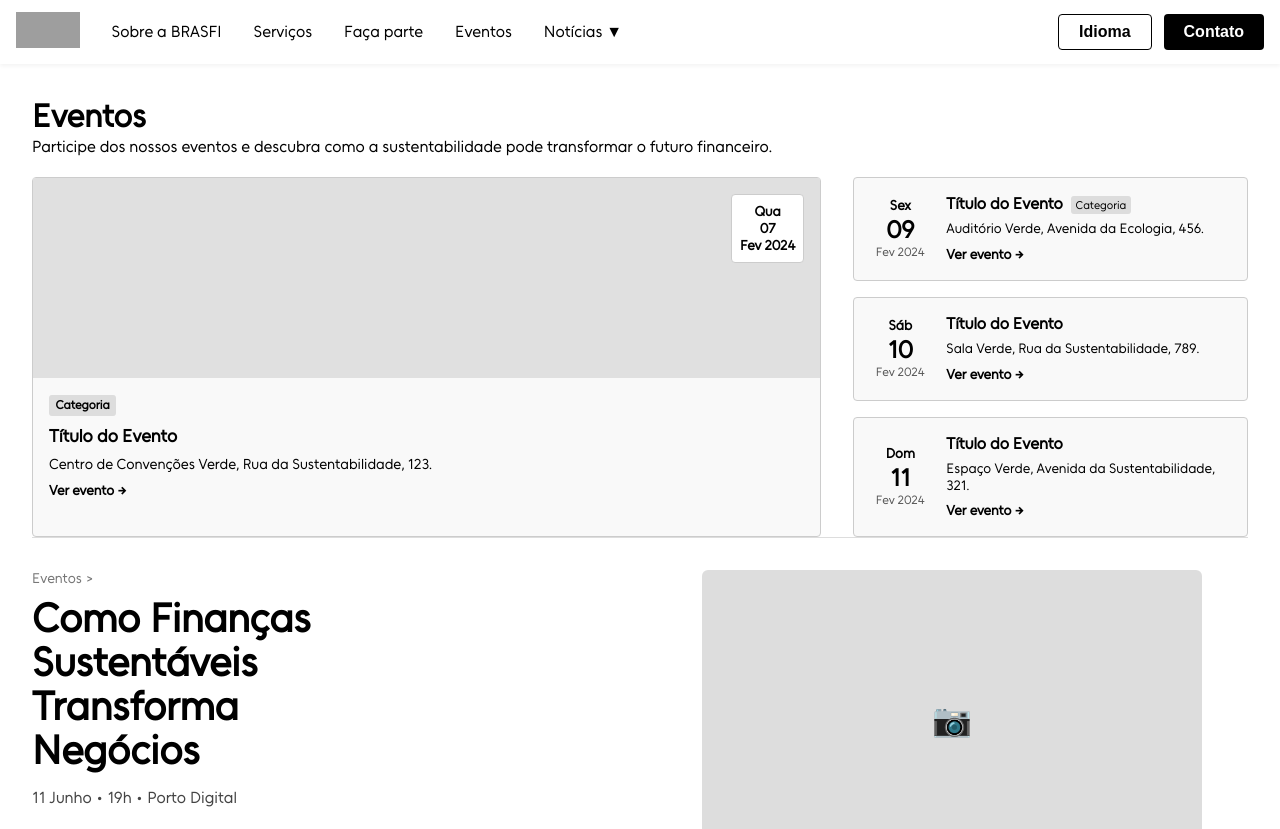
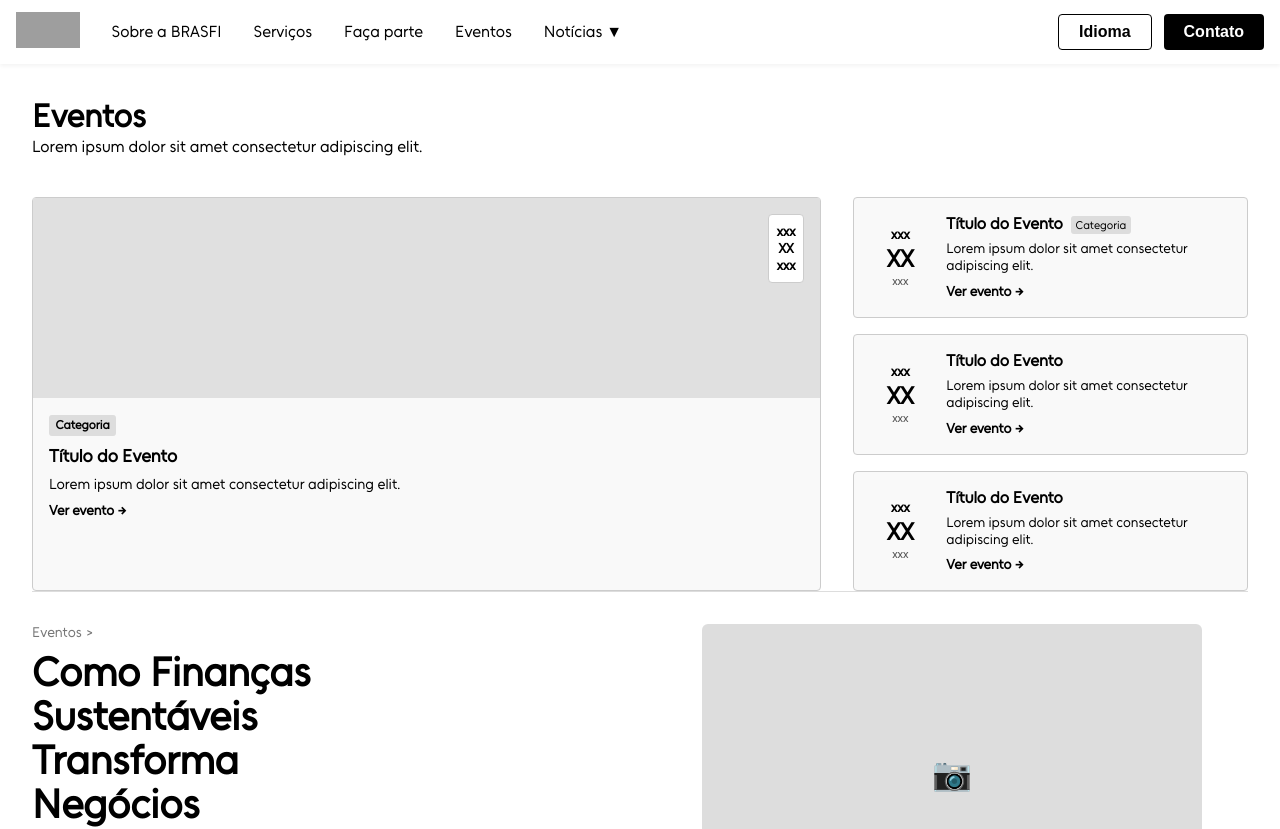
Before and after one commit to MatheusMV05/projetos3g2, a React (Vite) app in the folder Frontend/: page /evento in a window 1280 px wide. Shown: the top 829 px of the page. Built offline with nearby package versions, Linux system fonts and the light colour scheme; grey boxes are pictures that could not be loaded.

Commit message:
Modifiquei com lorem ipsum

```diff
--- a/Frontend/src/components/EventHeader/EventHeader.tsx
+++ b/Frontend/src/components/EventHeader/EventHeader.tsx
@@ -5,7 +5,6 @@ interface EventHeaderProps {
   day: string;
   weekday: string;
   month: string;
-  year: string;
   title: string;
   category?: string;
   location: string;
@@ -15,7 +14,6 @@ export const EventHeader: React.FC<EventHeaderProps> = ({
   day,
   weekday,
   month,
-  year,
   title,
   category,
   location,
@@ -25,7 +23,7 @@ export const EventHeader: React.FC<EventHeaderProps> = ({
       <div className={styles.left}>
         <div className={styles.weekday}>{weekday}</div>
         <div className={styles.day}>{day}</div>
-        <div className={styles.month}>{month} {year}</div>
+        <div className={styles.month}>{month}</div>
       </div>
       <div className={styles.right}>
         <div>
--- a/Frontend/src/pages/Evento/Evento.tsx
+++ b/Frontend/src/pages/Evento/Evento.tsx
@@ -7,7 +7,8 @@ const Evento: React.FC = () => {
 		<div style={{ padding: '2rem' }}>
 			<h1>Eventos</h1>
 			<p>
-				Participe dos nossos eventos e descubra como a sustentabilidade pode transformar o futuro financeiro.
+				Lorem ipsum dolor sit amet consectetur adipiscing elit.
+				<br></br>
 				<br></br>
 				<br></br>
 			</p>
@@ -28,13 +29,13 @@ const Evento: React.FC = () => {
 							borderRadius: '4px',
 							border: '1px solid #ccc'
 						}}>
-							Qua<br />07<br />Fev 2024
+							xxx<br />XX<br />xxx
 						</div>
 					</div>
 					<div style={{ padding: '1rem' }}>
 						<div style={{ fontSize: '0.75rem', fontWeight: 'bold', background: '#ddd', display: 'inline-block', padding: '0.2rem 0.4rem', borderRadius: '3px' }}>Categoria</div>
 						<div style={{ fontWeight: 'bold', fontSize: '1.1rem', margin: '0.5rem 0' }}>Título do Evento</div>
-						<div style={{ fontSize: '0.9rem' }}>Centro de Convenções Verde, Rua da Sustentabilidade, 123.</div>
+						<div style={{ fontSize: '0.9rem' }}>Lorem ipsum dolor sit amet consectetur adipiscing elit.</div>
 						<a href="#" style={{ display: 'inline-block', marginTop: '0.5rem', color: '#000', textDecoration: 'none', fontWeight: 'bold', fontSize: '0.85rem' }}>Ver evento →</a>
 					</div>
 				</div>
@@ -42,29 +43,26 @@ const Evento: React.FC = () => {
 				{/* Lista lateral de eventos */}
 				<div style={{ display: 'flex', flexDirection: 'column', gap: '1rem' }}>
 					<EventHeader
-						weekday="Sex"
-						day="09"
-						month="Fev"
-						year="2024"
+						weekday="xxx"
+						day="XX"
+						month="xxx"
 						title="Título do Evento"
 						category="Categoria"
-						location="Auditório Verde, Avenida da Ecologia, 456."
+						location="Lorem ipsum dolor sit amet consectetur adipiscing elit."
 					/>
 					<EventHeader
-						weekday="Sáb"
-						day="10"
-						month="Fev"
-						year="2024"
+						weekday="xxx"
+						day="XX"
+						month="xxx"
 						title="Título do Evento"
-						location="Sala Verde, Rua da Sustentabilidade, 789."
+						location="Lorem ipsum dolor sit amet consectetur adipiscing elit."
 					/>
 					<EventHeader
-						weekday="Dom"
-						day="11"
-						month="Fev"
-						year="2024"
+						weekday="xxx"
+						day="XX"
+						month="xxx"
 						title="Título do Evento"
-						location="Espaço Verde, Avenida da Sustentabilidade, 321."
+						location="Lorem ipsum dolor sit amet consectetur adipiscing elit."
 					/>
 				</div>
 			</div>
```
